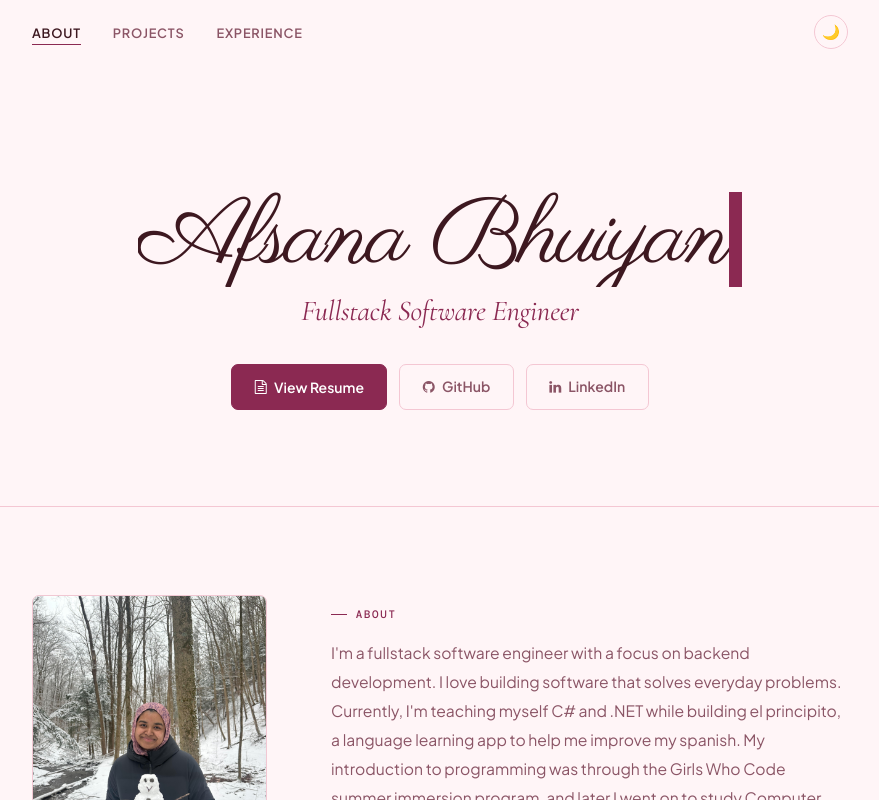
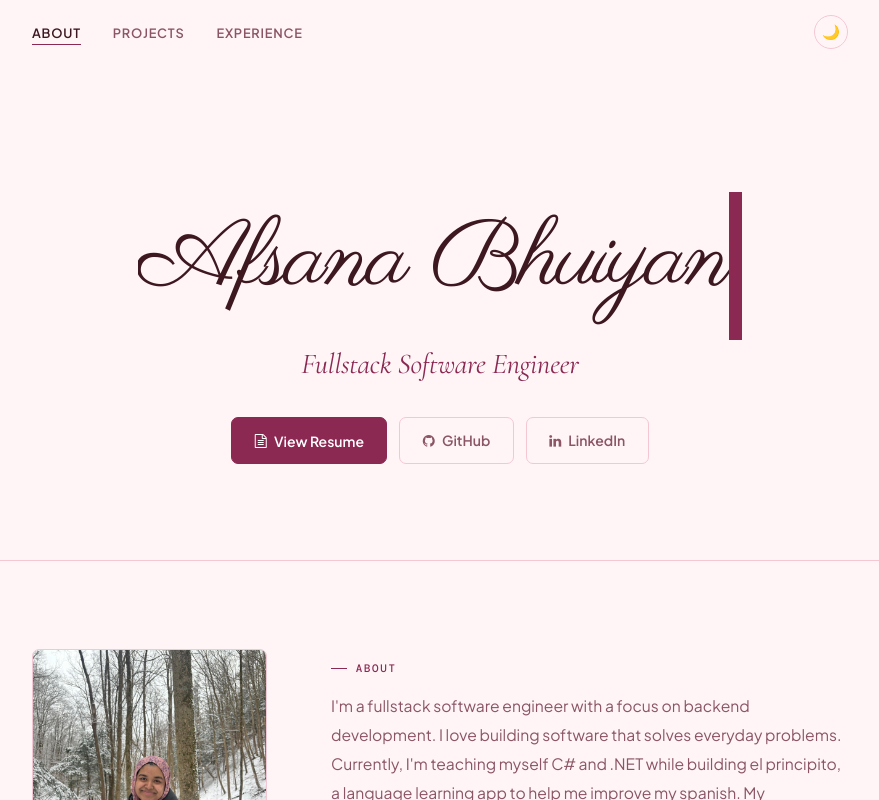
Before and after one commit to afsanab/AfsanasPortfolio, a React (Vite) app: page / in a window 1280 px wide. Shown: the top 800 px of the page, without its empty margins (200-1079 px from the left). Built offline with nearby package versions, Linux system fonts and the light colour scheme.

Commit message:
typewriter effect

```diff
--- a/src/styles.css
+++ b/src/styles.css
@@ -236,6 +236,8 @@ body.light .nav.scrolled {
   border-right: 0.15em solid var(--accent);
   white-space: nowrap;
   margin: 0 auto;
+  padding-bottom: 0.1em;
+  line-height: 1.5;
   animation:
     typing 3.5s steps(40, end),
     blink-caret 0.75s step-end infinite;
@@ -243,14 +245,26 @@ body.light .nav.scrolled {
 
 /* The typing effect */
 @keyframes typing {
-  from { width: 0 }
-  to { width: 100% }
+  from {
+    width: 0
+  }
+
+  to {
+    width: 100%
+  }
 }
 
 /* The typewriter cursor effect */
 @keyframes blink-caret {
-  from, to { border-color: transparent }
-  50% { border-color: var(--accent); }
+
+  from,
+  to {
+    border-color: transparent
+  }
+
+  50% {
+    border-color: var(--accent);
+  }
 }
 
 .hero-name {
```
